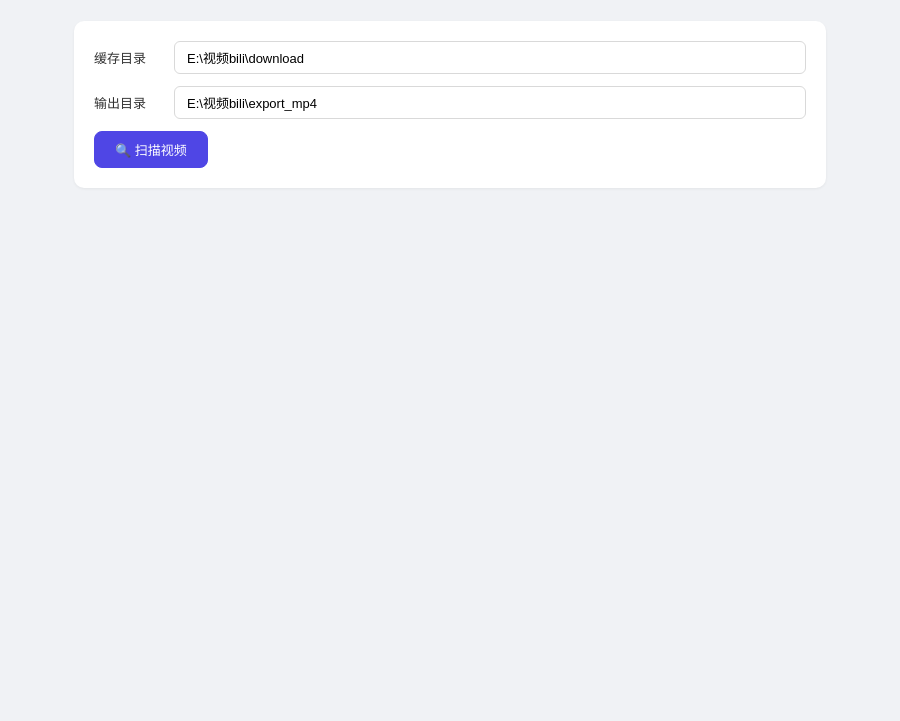
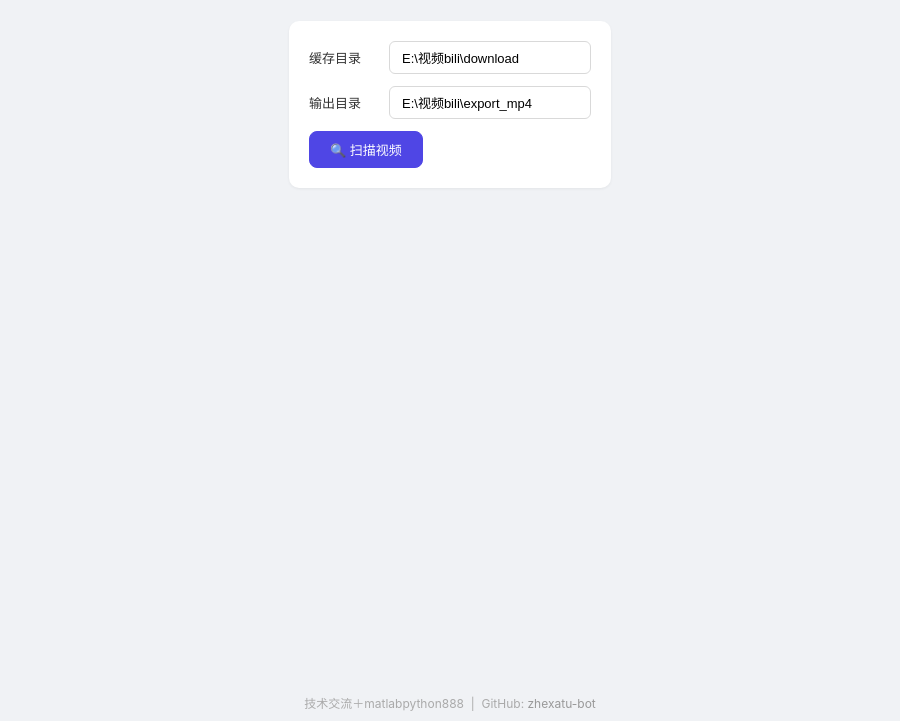
Before and after one commit to zhexatu-bot/bili-to-mp4, an Electron app: page renderer/index.html in a window 900 px wide. Shown: the part 79-800 px from the top of the page. Drawn offline with Linux system fonts and the light colour scheme.

Commit message:
feat: 添加页脚水印 + 更新项目介绍

```diff
--- a/renderer/index.html
+++ b/renderer/index.html
@@ -7,6 +7,7 @@
   <link rel="stylesheet" href="style.css">
 </head>
 <body>
+  <div class="app-wrapper">
   <div class="app">
     <header class="header">
       <h1>🎬 B站缓存视频转 MP4</h1>
@@ -46,6 +47,10 @@
       <div class="progress-stats" id="progressStats"></div>
     </div>
   </div>
+  <footer class="app-footer">
+      技术交流＋matlabpython888 &nbsp;|&nbsp; GitHub: <a href="https://github.com/zhexatu-bot" target="_blank">zhexatu-bot</a>
+  </footer>
+  </div>
 
   <script src="app.js"></script>
 </body>
--- a/renderer/style.css
+++ b/renderer/style.css
@@ -6,7 +6,13 @@ body {
   color: #333;
 }
 
-.app { max-width: 800px; margin: 0 auto; padding: 24px; }
+.app-wrapper {
+  display: flex;
+  flex-direction: column;
+  min-height: 100vh;
+}
+
+.app { max-width: 800px; margin: 0 auto; padding: 24px; flex: 1; }
 
 .header { margin-bottom: 24px; }
 .header h1 { font-size: 22px; font-weight: 600; }
@@ -137,3 +143,22 @@ body {
   85% { opacity: 1; }
   100% { opacity: 0; }
 }
+
+/* 页脚 */
+.app-footer {
+  text-align: center;
+  padding: 10px 20px;
+  font-size: 12px;
+  color: #aaa;
+  background: #f0f2f5;
+  flex-shrink: 0;
+}
+
+.app-footer a {
+  color: #999;
+  text-decoration: none;
+}
+
+.app-footer a:hover {
+  color: #4f46e5;
+}
```
Also changed, not shown: README.md.
